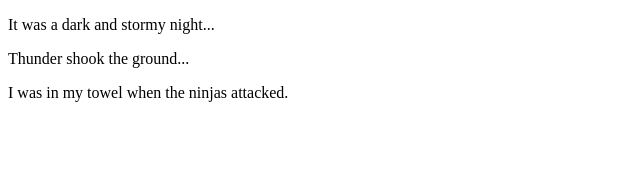
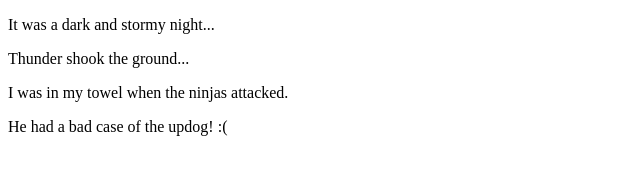
Before and after one commit to bteddygames/fireside-story, a plain HTML site: page index.html in a window 1280 px wide. Shown: the whole page, without its empty margins (0-640 px from the left). Drawn offline with Linux system fonts and the light colour scheme.

Commit message:
Added another line

```diff
--- a/index.html
+++ b/index.html
@@ -4,5 +4,6 @@
         <p>It was a dark and stormy night...</p>
         <p>Thunder shook the ground...</p>
         <p>I was in my towel when the ninjas attacked.</p>
+        <p>He had a bad case of the updog! :(</p>
     </body>
 </html>
```
